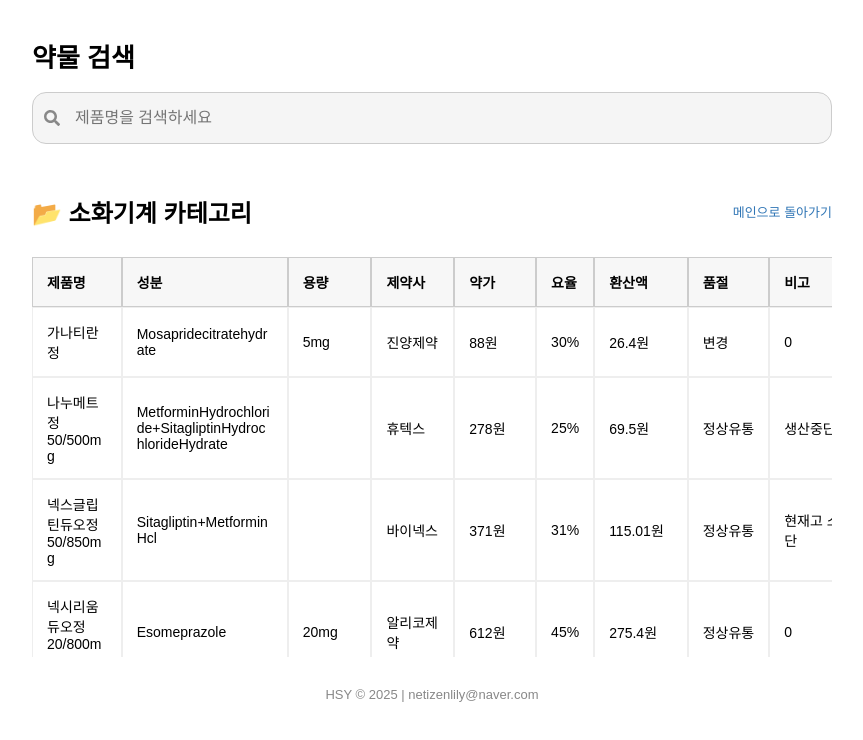
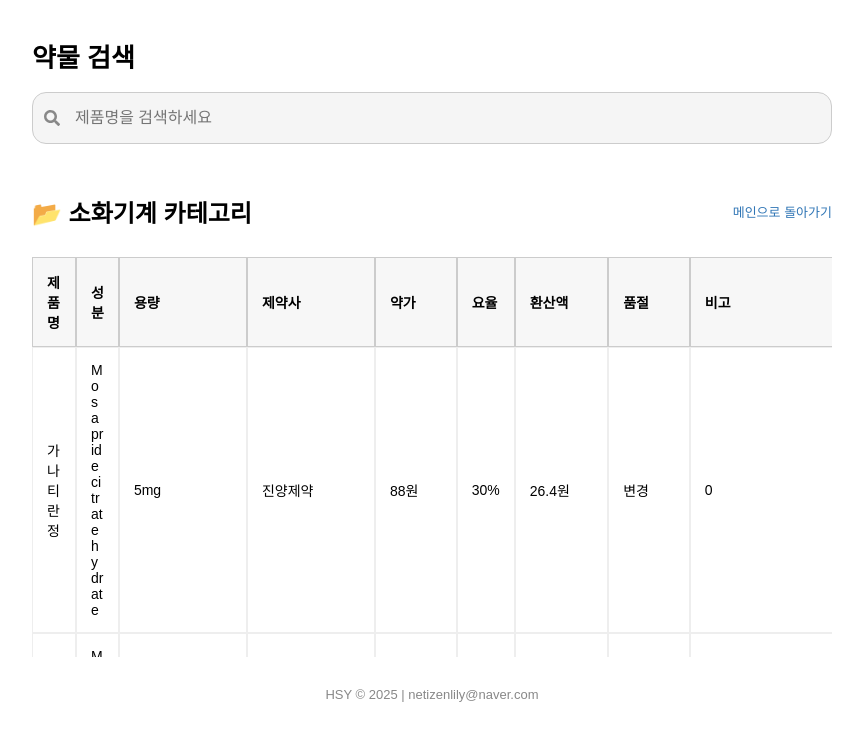
Before and after one commit to dasampharm/dasanpharm, a React (Create React App) app: page / in a window 1280 px wide. Both pictures are taken after a click on the button "소화기계". Shown: the top 740 px of the page, without its empty margins (208-1071 px from the left). Built offline with nearby package versions, Linux system fonts and the light colour scheme.

Commit message:
Update App.js_1138

```diff
--- a/src/App.js
+++ b/src/App.js
@@ -9,7 +9,7 @@ function App() {
   const [suggestions, setSuggestions] = useState([]);
   const [selectedDrug, setSelectedDrug] = useState(null);
   const [sameDoseOnly, setSameDoseOnly] = useState(false);
-  const [availableOnly, setAvailableOnly] = useState(false); // ✅ 거래 가능 필터 추가
+  const [availableOnly, setAvailableOnly] = useState(false);
   const [selectedCategory, setSelectedCategory] = useState(null);
   const inputRef = useRef(null);
 
@@ -36,7 +36,7 @@ function App() {
     setSelectedDrug(item);
     setSuggestions([]);
     setSameDoseOnly(false);
-    setAvailableOnly(false); // 검색 시 거래 가능 초기화
+    setAvailableOnly(false);
     setSelectedCategory(null);
   };
 
@@ -45,7 +45,7 @@ function App() {
     setQuery("");
     setSelectedDrug(null);
     setSuggestions([]);
-    setAvailableOnly(false); // 카테고리 클릭 시 거래 가능 초기화
+    setAvailableOnly(false);
   };
 
   const getFilteredDrugs = () => {
@@ -171,7 +171,18 @@ function App() {
                     <th style={{ padding: "14px", border: "1px solid #ccc", backgroundColor: "#f7f7f7", textAlign: "left", position: "sticky", top: 0, zIndex: 2, whiteSpace: "normal", wordBreak: "break-word" }}>성분</th>
                   )}
                   {["용량", "제약사", "약가", "요율", "환산액", "품절", "비고"].map((label, i) => (
-                    <th key={i} style={{ padding: "14px", border: "1px solid #ccc", backgroundColor: "#f7f7f7", textAlign: "left", position: "sticky", top: 0, zIndex: 2, whiteSpace: "normal", wordBreak: "break-word" }}>{label}</th>
+                    <th key={i} style={{
+                      padding: "14px",
+                      border: "1px solid #ccc",
+                      backgroundColor: "#f7f7f7",
+                      textAlign: "left",
+                      position: "sticky",
+                      top: 0,
+                      zIndex: 2,
+                      whiteSpace: label === "비고" ? "nowrap" : "normal", // ✅ 비고 한줄고정
+                      wordBreak: label === "용량" || label === "제약사" || label === "성분" ? "break-word" : "keep-all", // ✅ 성분 줄바꿈 허용, 제약사/용량 부드럽게
+                      maxWidth: label === "용량" || label === "제약사" ? "7em" : undefined // ✅ 용량/제약사 폭 넉넉
+                    }}>{label}</th>
                   ))}
                 </tr>
               </thead>
@@ -182,13 +193,13 @@ function App() {
                     {selectedDrug ? null : (
                       <td style={{ padding: "14px", border: "1px solid #eee", whiteSpace: "normal", wordBreak: "break-word" }}>{drug["성분"]}</td>
                     )}
-                    <td style={{ padding: "14px", border: "1px solid #eee", whiteSpace: "normal", wordBreak: "break-word" }}>{drug["용량"]}</td>
-                    <td style={{ padding: "14px", border: "1px solid #eee", whiteSpace: "normal", wordBreak: "break-word" }}>{drug["제약사"]}</td>
+                    <td style={{ padding: "14px", border: "1px solid #eee", whiteSpace: "nowrap", overflowWrap: "break-word", maxWidth: "7em" }}>{drug["용량"]}</td>
+                    <td style={{ padding: "14px", border: "1px solid #eee", whiteSpace: "nowrap", overflowWrap: "break-word", maxWidth: "7em" }}>{drug["제약사"]}</td>
                     <td style={{ padding: "14px", border: "1px solid #eee", whiteSpace: "nowrap" }}>{drug["약가"]}</td>
                     <td style={{ padding: "14px", border: "1px solid #eee", whiteSpace: "nowrap" }}>{drug["요율"]}</td>
                     <td style={{ padding: "14px", border: "1px solid #eee", whiteSpace: "nowrap" }}>{drug["환산액"]}</td>
                     <td style={{ padding: "14px", border: "1px solid #eee", whiteSpace: "nowrap" }}>{drug["품절"]}</td>
-                    <td style={{ padding: "14px", border: "1px solid #eee", whiteSpace: "normal", wordBreak: "break-word" }}>{drug["비고"]}</td>
+                    <td style={{ padding: "14px", border: "1px solid #eee", whiteSpace: "nowrap" }}>{drug["비고"]}</td>
                   </tr>
                 ))}
               </tbody>
```
